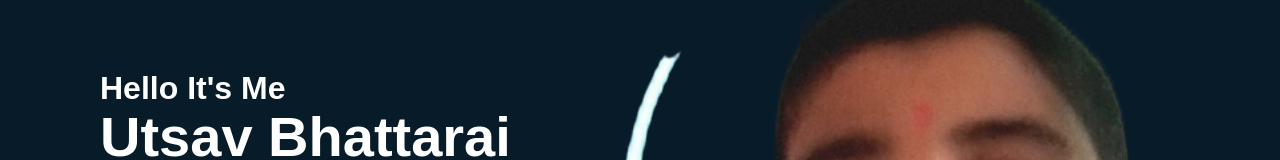
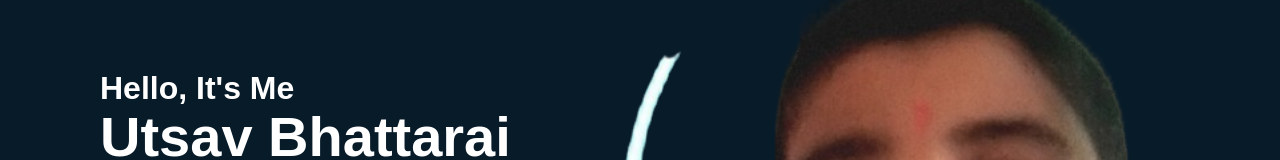
Before and after one commit to Utsav330/Portfolio, a plain HTML site: page index.html in a window 1280 px wide. Shown: the part 171-331 px from the top of the page. Drawn offline with nearby package versions, Linux system fonts and the light colour scheme.

Commit message:
Change in index.html

```diff
--- a/index.html
+++ b/index.html
@@ -26,7 +26,7 @@
 
         <img  class="img" src="U.png" alt="">
 
-            <h3>Hello It's Me </h3>
+            <h3>Hello, It's Me </h3>
                 <h1>Utsav Bhattarai</h1>
                 <h3>And I'm a <b class="text"></b></h3>
                 <div>
```
